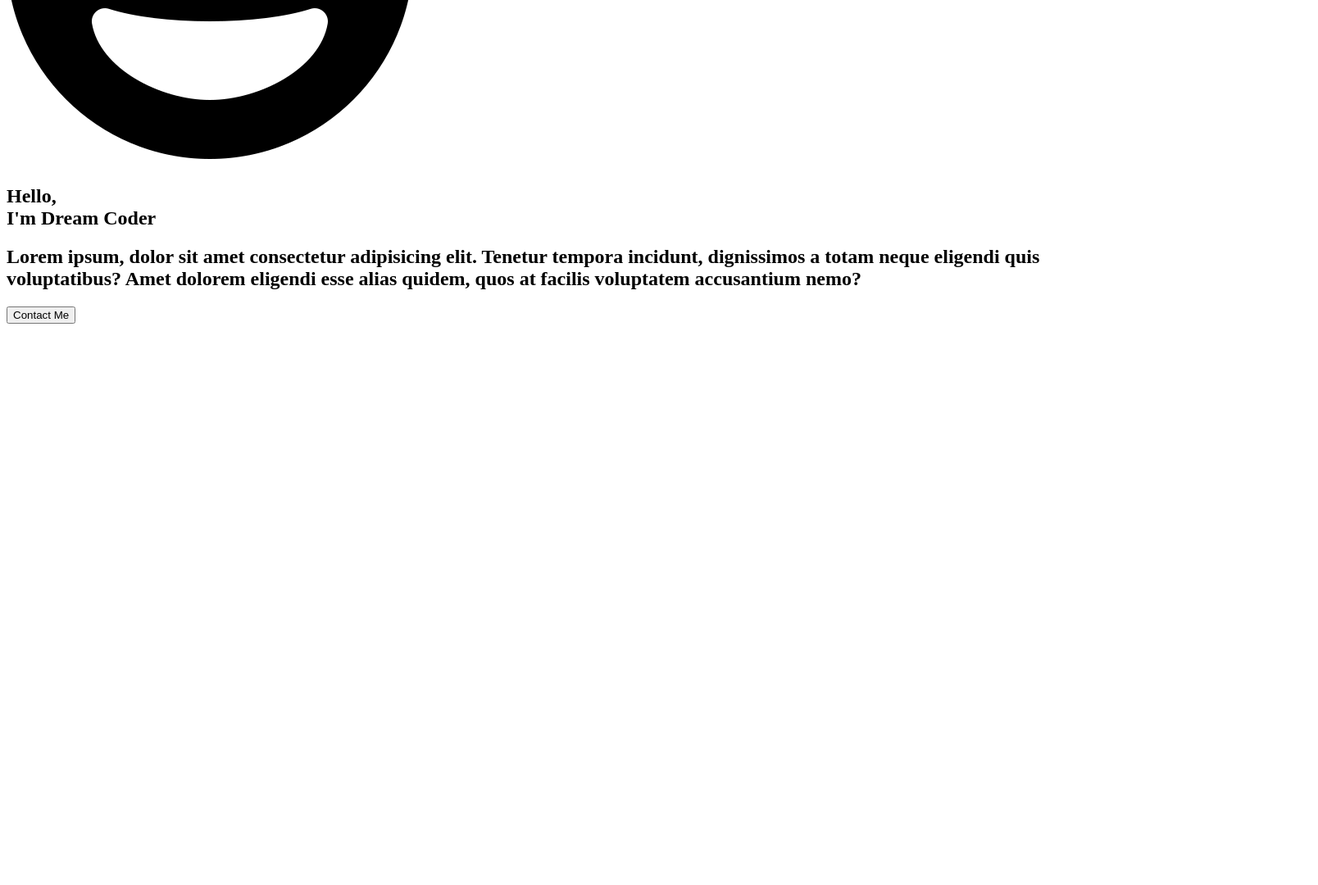
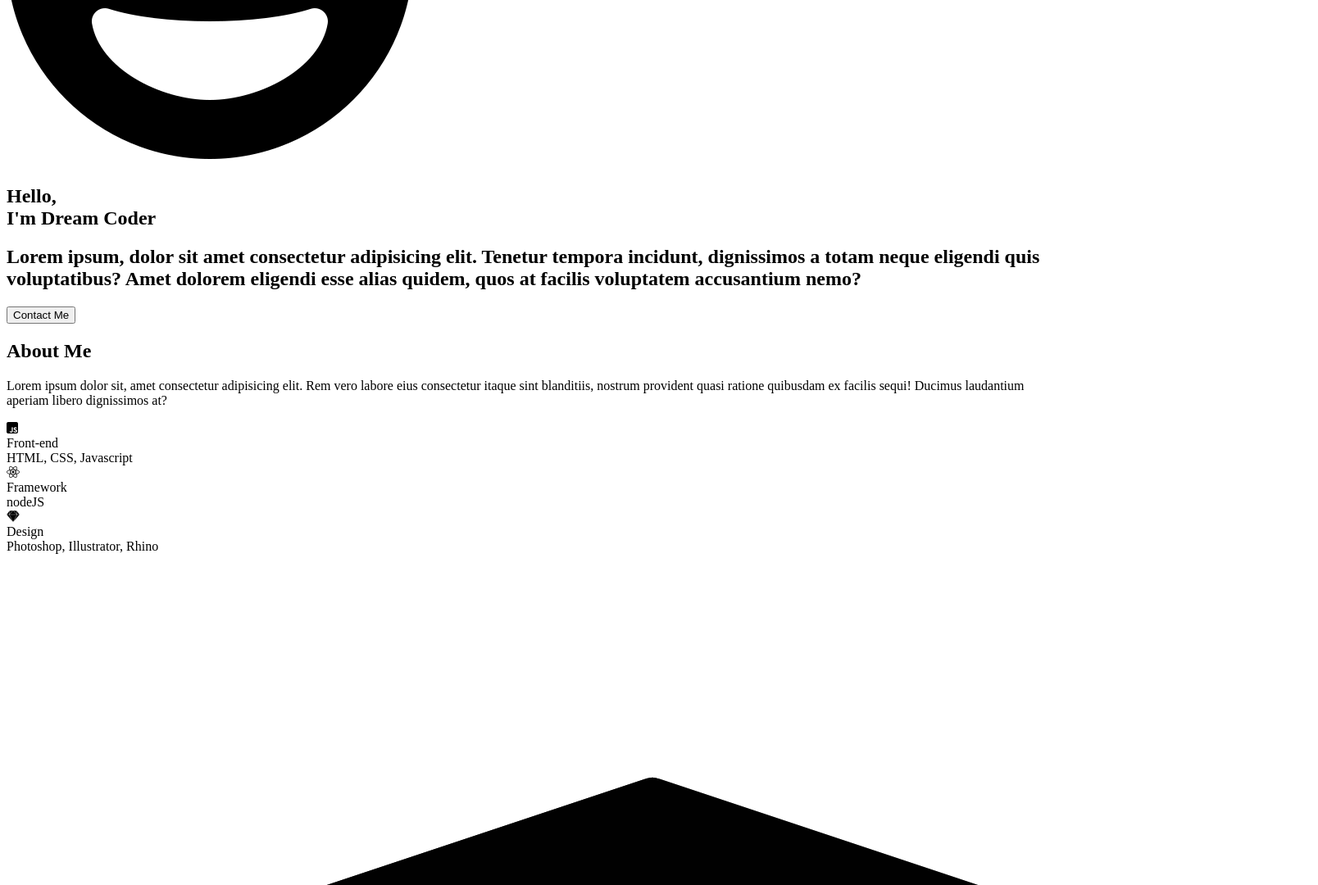
Before and after one commit to sooyoung-h/Portfolio, a plain HTML site: page index.html in a window 1280 px wide. Shown: the part 476-1556 px from the top of the page at 82% size, 1608 px wide, since content can reach past the window. Before the commit the page ends 879 px from the top, so only its background shows below. Drawn offline with Linux system fonts and the light colour scheme.

Commit message:
HTML : About

```diff
--- a/index.html
+++ b/index.html
@@ -43,6 +43,48 @@
         <h2 class="home__description">Lorem ipsum, dolor sit amet consectetur adipisicing elit. Tenetur tempora incidunt, dignissimos a totam neque eligendi quis voluptatibus? Amet dolorem eligendi esse alias quidem, quos at facilis voluptatem accusantium nemo?</h2>
         <button class="home__button">Contact Me</button>
     </section>
+
+    <!-- about -->
+    <section id="about">
+        <h1>About Me</h1>
+        <p>Lorem ipsum dolor sit, amet consectetur adipisicing elit. Rem vero labore eius consectetur itaque sint blanditiis, nostrum provident quasi ratione quibusdam ex facilis sequi! Ducimus laudantium aperiam libero dignissimos at?</p>
+        <div class="about__major">
+            <div class="major">
+                <div class="major__icon">
+                    <i class="fab fa-js-square"></i>
+                </div>
+                <div class="major__title">Front-end</div>
+                <div class="major__description">HTML, CSS, Javascript</div>
+            </div>
+            <div class="major">
+                <div class="major__icon">
+                    <i class="fab fa-react"></i>
+                </div>
+                <div class="major__title">Framework</div>
+                <div class="major__description">nodeJS</div>
+            </div>
+            <div class="major">
+                <div class="major__icon">
+                    <i class="fab fa-sketch"></i>
+                </div>
+                <div class="major__title">Design</div>
+                <div class="major__description">Photoshop, Illustrator, Rhino</div>
+            </div>
+        </div>
+        <div class="about__jobs">
+            <div class="job">
+                <img src="images/jobs/graduate.png" alt="">
+                <p class="job__name"></p>
+                <p class="job__period"></p>
+            </div>
+            <div class="job">
+                <img src="images/jobs/company.png" alt="">
+                <p class="job__name"></p>
+                <p class="job__period"></p>
+            </div>
+        </div>
+    </section>
+
     <!-- skills -->
     <section id="skills"></section>
     <!-- work -->
```
Also changed, not shown: images/jobs/company.png (added), images/jobs/graduate.png (added).
